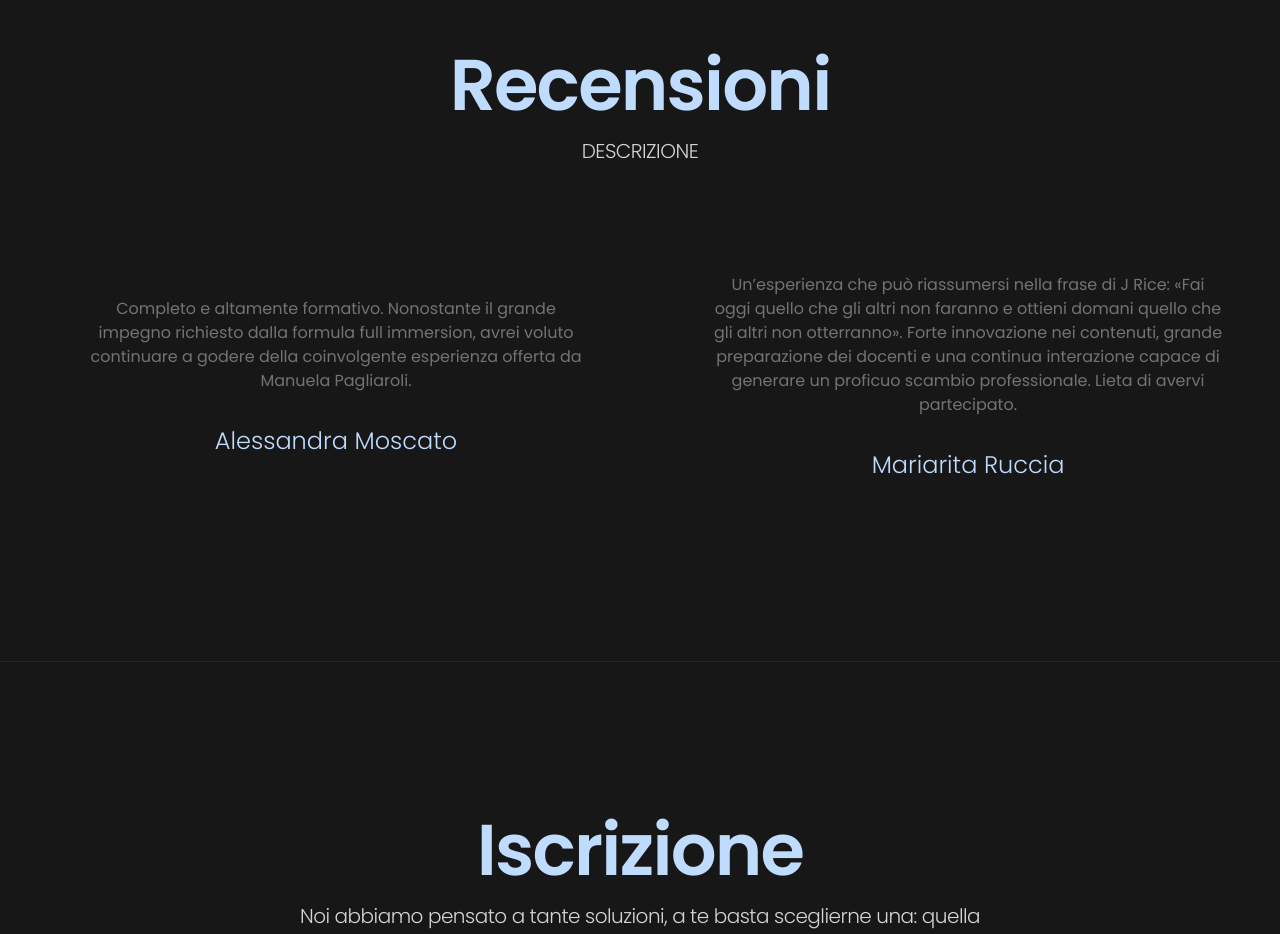
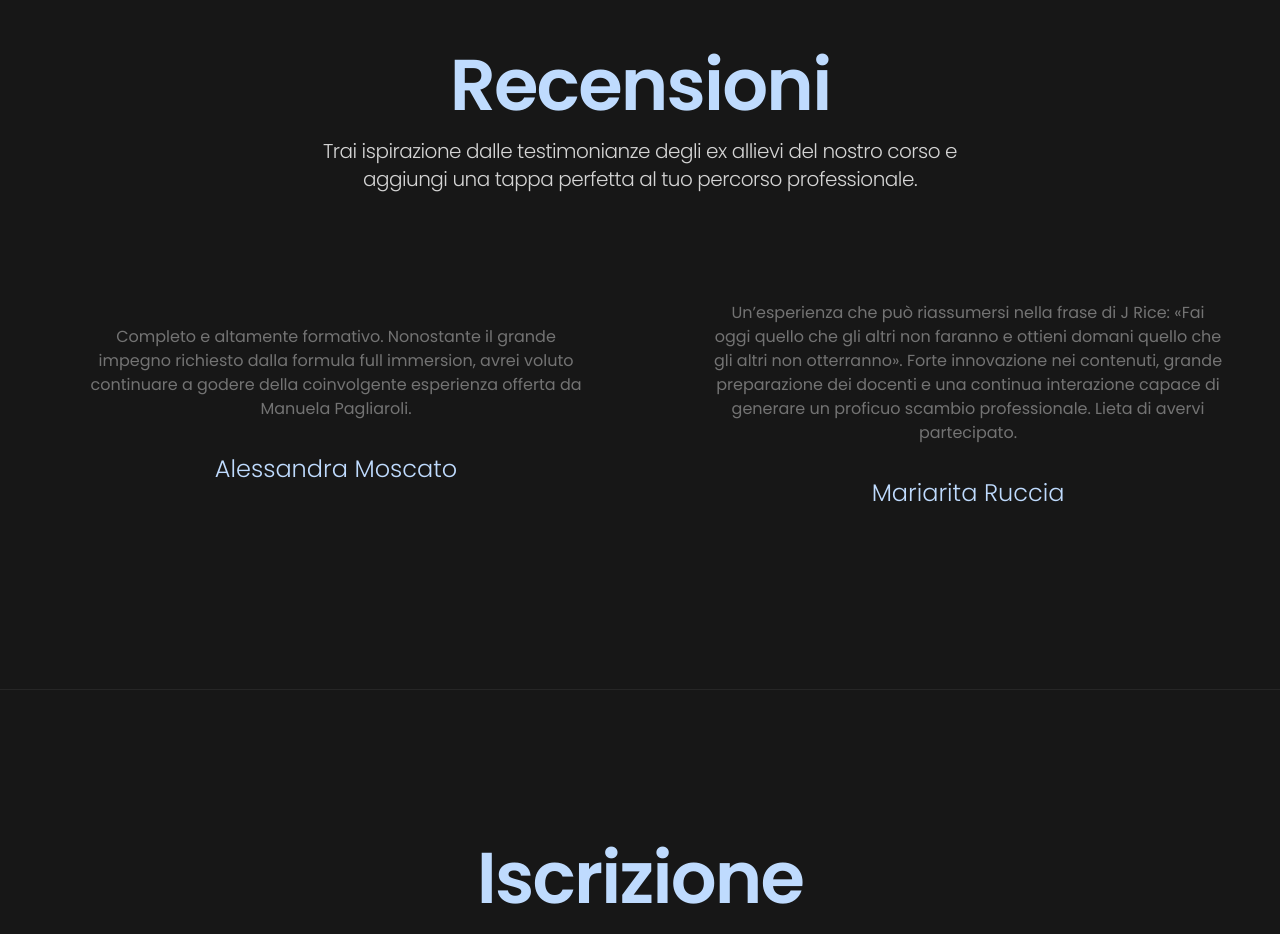
Before and after one commit to plasm/academy, a Nuxt app: page /corsi/alta-formazione in a window 1280 px wide. Shown: the part 3420-4354 px from the top of the page. Built offline with nearby package versions, Linux system fonts and the light colour scheme.

Commit message:
feat: pages

```diff
--- a/pages/corsi/alta-formazione.vue
+++ b/pages/corsi/alta-formazione.vue
@@ -123,7 +123,7 @@
     <ac-separator class="my-28 " />
 
     <!-- TESTIMONIAL -->
-    <ac-heading description="DESCRIZIONE">
+    <ac-heading description="Trai ispirazione dalle testimonianze degli ex allievi del nostro corso e aggiungi una tappa perfetta al tuo percorso professionale.">
       <template #title>
         <div class="leading-none ">
           <span class="text-blue-200">Recensioni</span>
```
